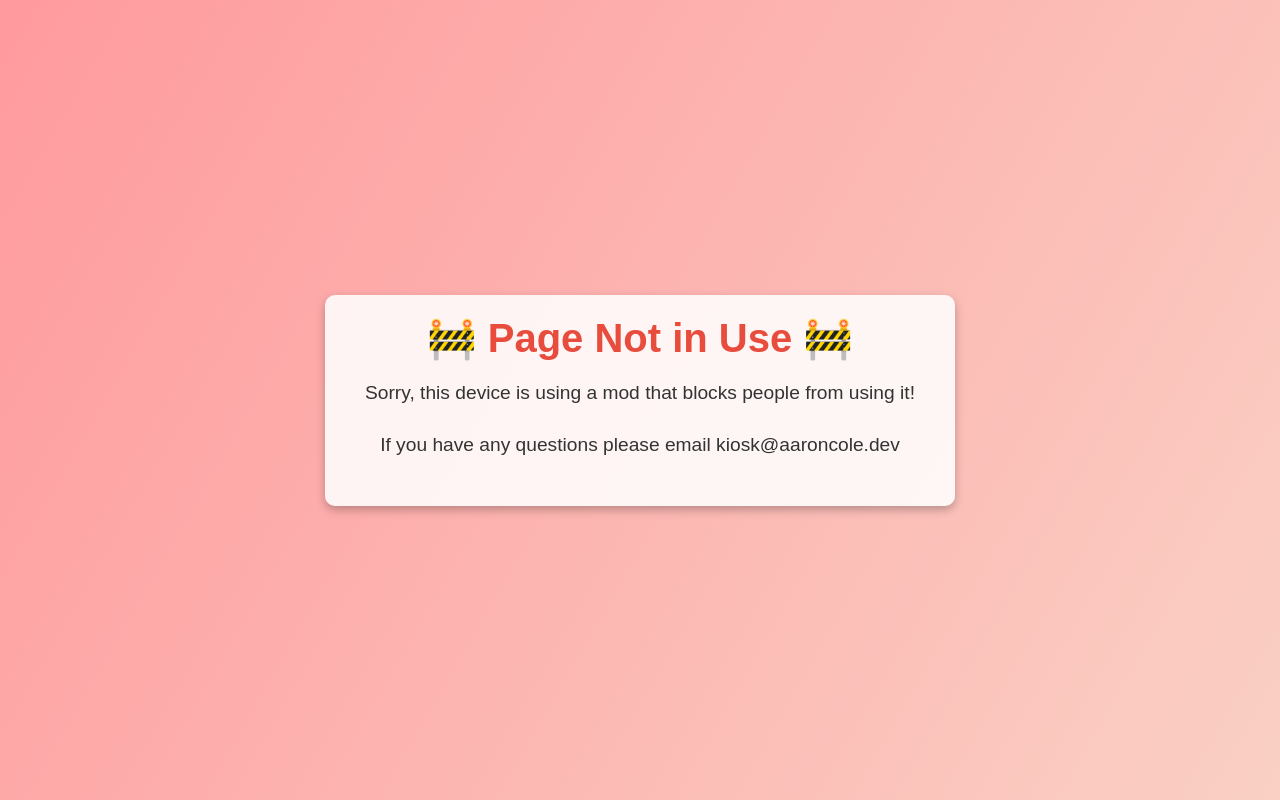
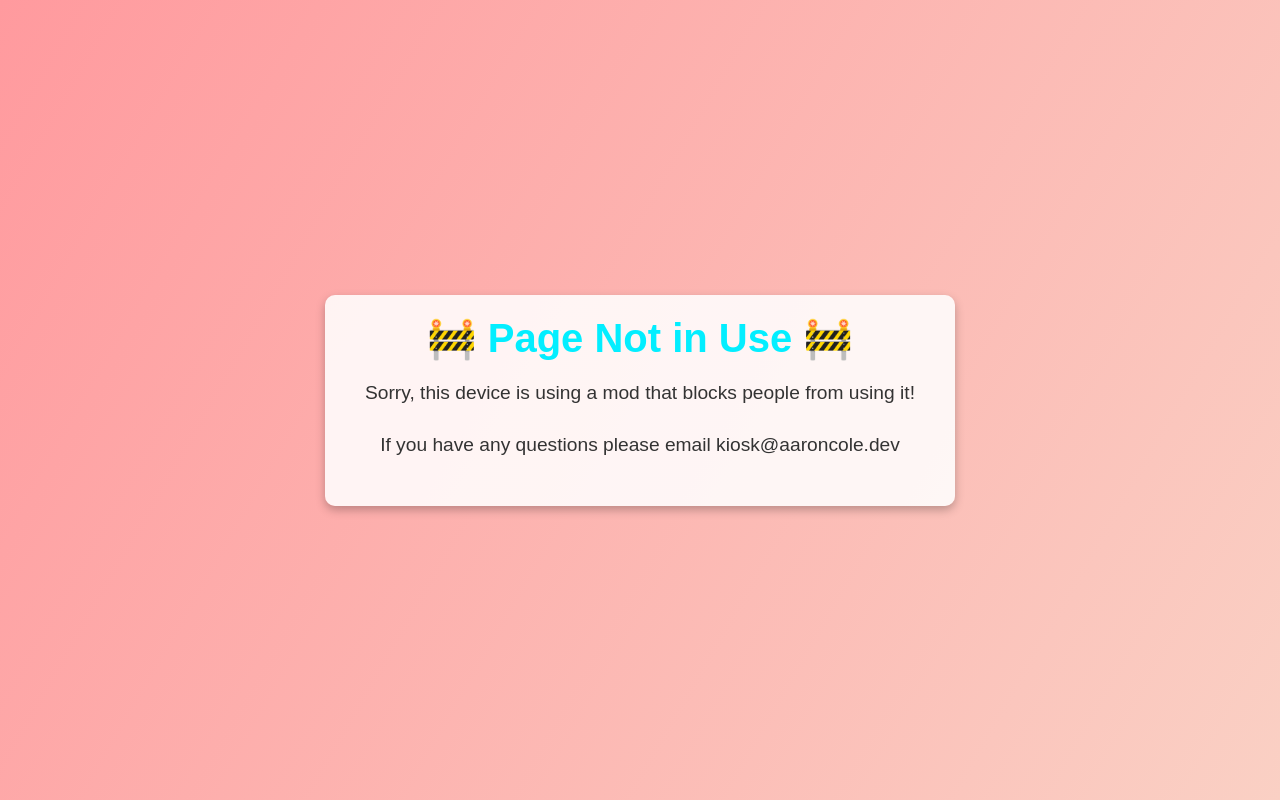
Before and after one commit to arrow-cole/kiosk, a plain HTML site: page index.html in a window 1280 px wide. Drawn offline with Linux system fonts and the light colour scheme.

Commit message:
Update styles.css

```diff
--- a/styles.css
+++ b/styles.css
@@ -27,7 +27,7 @@ body {
 
 h1 {
     font-size: 2.5rem;
-    color: #e74c3c;
+    color: #03eeff;
     margin-bottom: 20px;
 }
 
```
